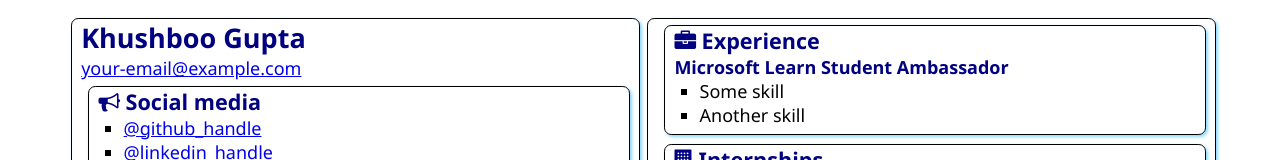
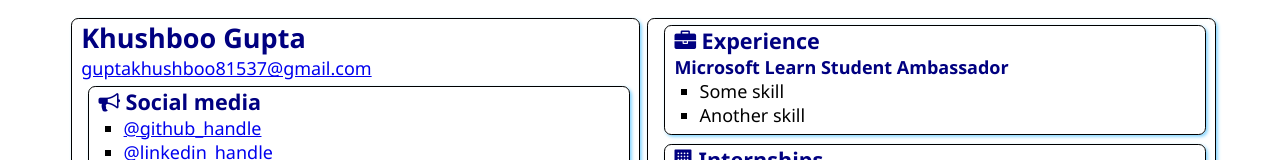
Before and after one commit to KhushbooGupta2111/SATechnicalOnboarding, a plain HTML site: page src/index.html in a window 1280 px wide. Shown: the top 160 px of the page. Drawn offline with Linux system fonts and the light colour scheme.

Commit message:
Added email id

```diff
--- a/src/index.html
+++ b/src/index.html
@@ -13,7 +13,7 @@
     <main>
         <article class="box">
             <h1>Khushboo Gupta</h1>
-            <div><a href="mailto:your.email@example.com">your-email@example.com</a></div>
+            <div><a href="guptakhushboo81537@gmail.com">guptakhushboo81537@gmail.com</a></div>
 
             <section class="box">
                 <h2>
```
